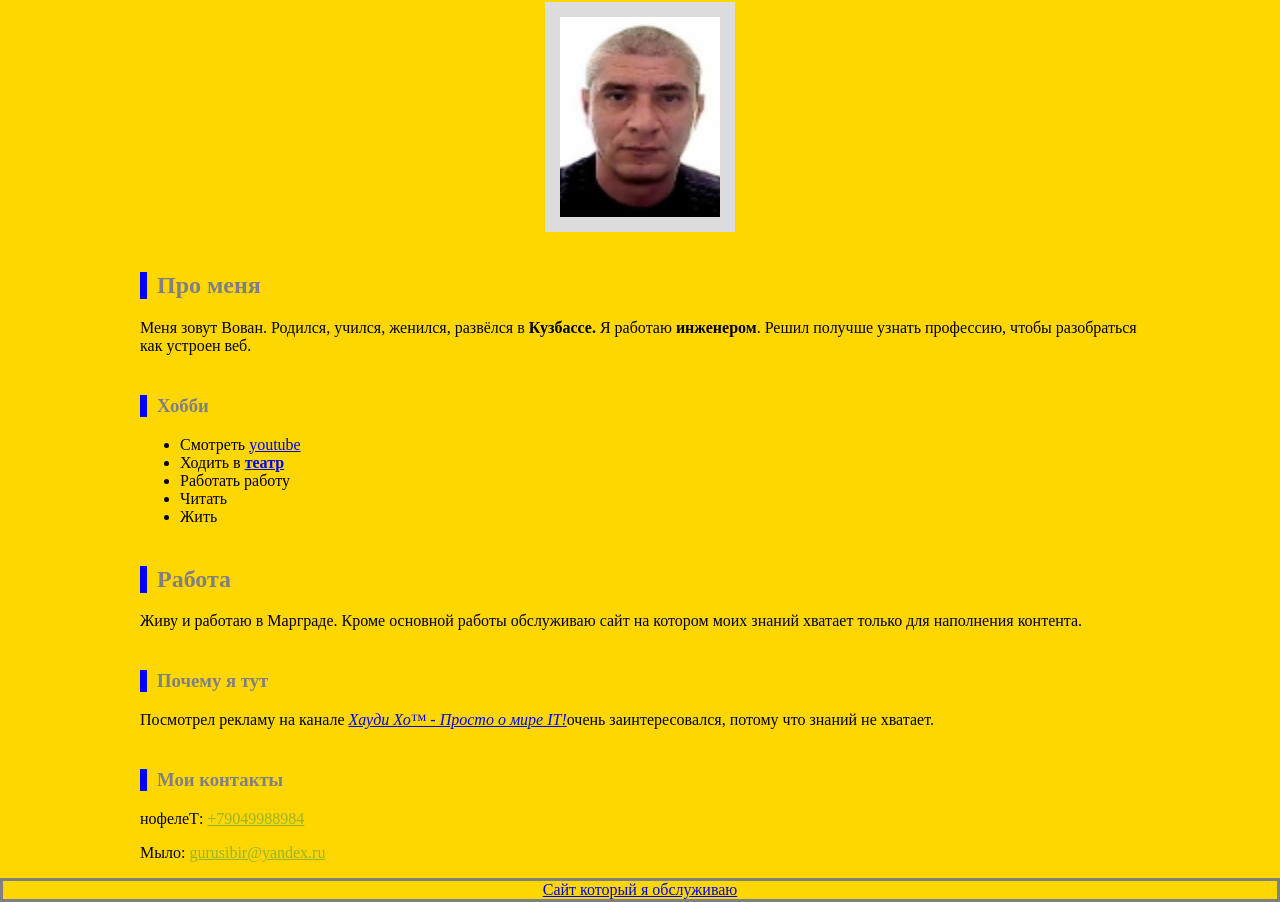
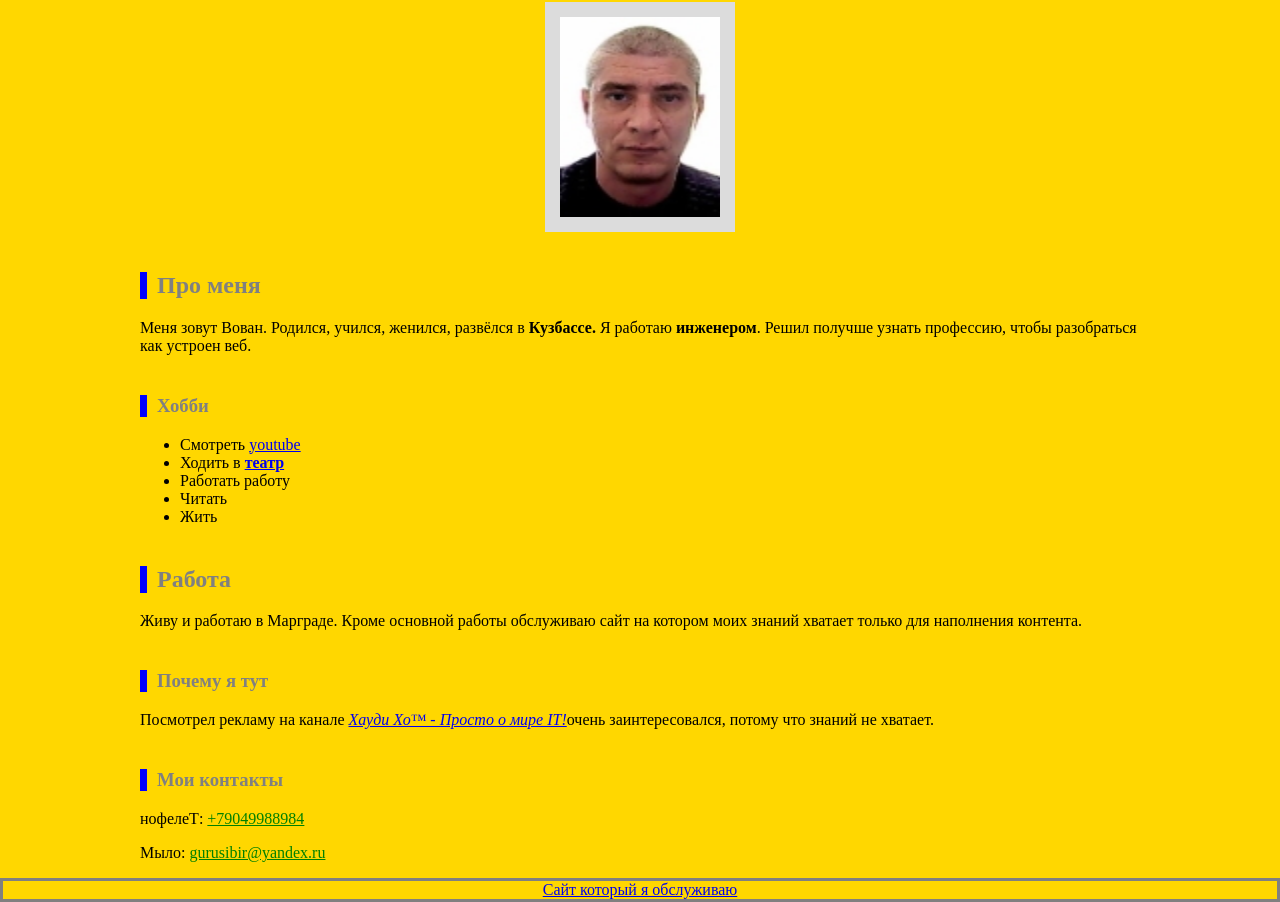
Before and after one commit to Vladimir-Gurkin/Vladimir-Gurkin, a plain HTML site: page vizitca_stily-1.html in a window 1280 px wide. Shown: the part 117-1019 px from the top of the page. Drawn offline with Linux system fonts and the light colour scheme.

Commit message:
changed the style

```diff
--- a/CSS/styles.css
+++ b/CSS/styles.css
@@ -4,7 +4,7 @@ body {
 }
 
 .link {
-  color: rgba(133, 172, 42, 0.829);
+  color: green;
 }
 
 .link:hover {
```
